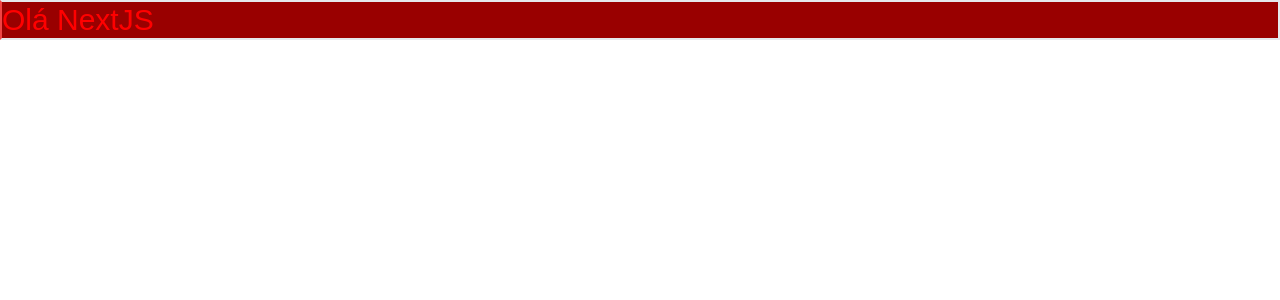
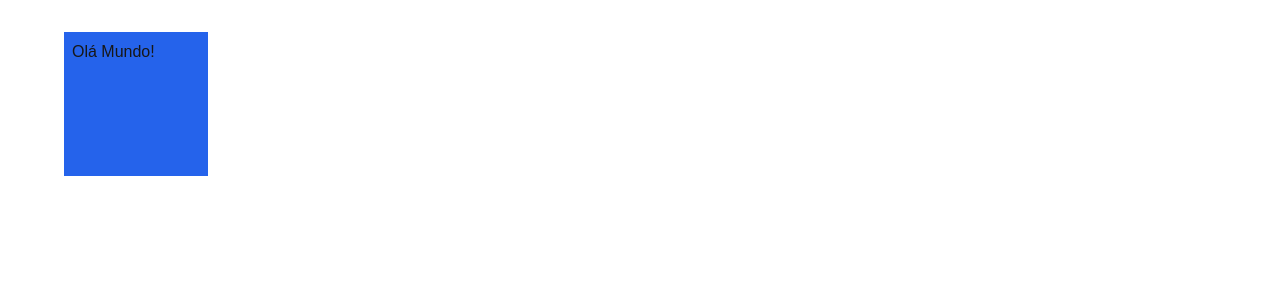
Before and after one commit to gbmartinz-dev/Formacao-Fullstack, a Next.js app in the folder FRONTEND/TAILWINDCSS/introducao-ao-tailwindcss/: page / in a window 1280 px wide. Shown: the top 300 px of the page. Built offline with nearby package versions, Linux system fonts and the light colour scheme.

Commit message:
Trabalhando com espaçamentos  e tamanhos no tailwindcss

```diff
--- a/FRONTEND/TAILWINDCSS/introducao-ao-tailwindcss/src/app/page.tsx
+++ b/FRONTEND/TAILWINDCSS/introducao-ao-tailwindcss/src/app/page.tsx
@@ -1,7 +1,7 @@
 const Page = () => {
   return (
-    <div>
-      <h1 className="text-vermelho bg-vermelho-escuro font-medium text-3xl border-2 border-l-red-500">Olá NextJS</h1>
+    <div className="w-screen h-screen">
+      <div className="bg-blue-600 w-36 h-36 p-2 my-8 mx-16">Olá Mundo!</div>
     </div>
   );
 }
```
